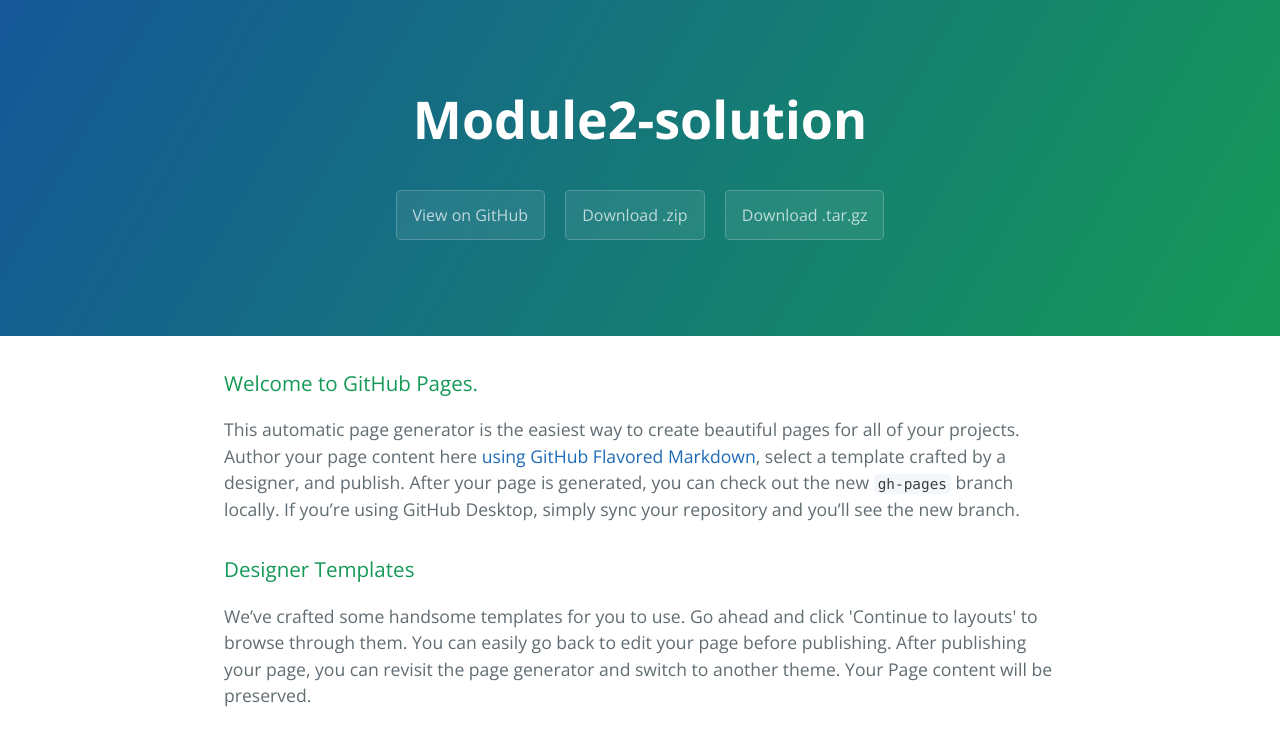
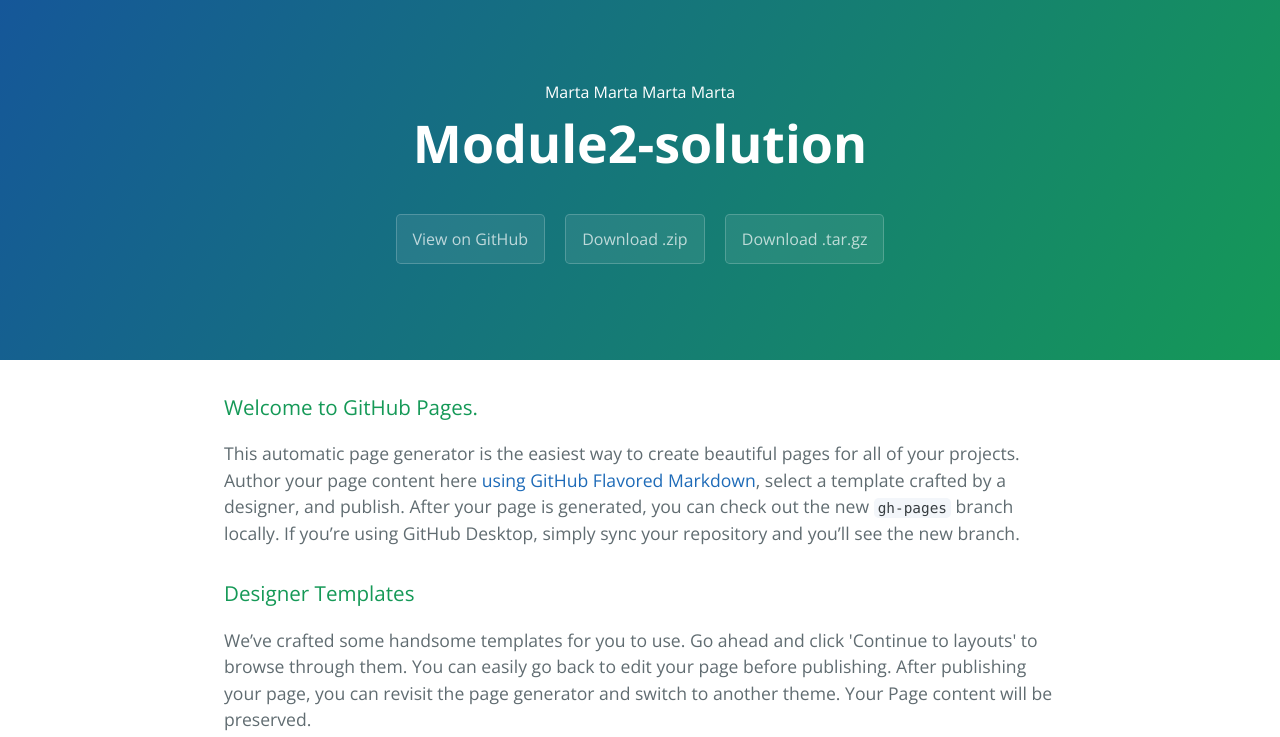
Before and after one commit to Marta11/module2-solution, a plain HTML site: page index.html in a window 1280 px wide. Shown: the top 737 px of the page. Drawn offline with nearby package versions, Linux system fonts and the light colour scheme.

Commit message:
Witaj świecie

```diff
--- a/index.html
+++ b/index.html
@@ -11,6 +11,7 @@
   </head>
   <body>
     <section class="page-header">
+    Marta Marta Marta Marta
       <h1 class="project-name">Module2-solution</h1>
       <h2 class="project-tagline"></h2>
       <a href="https://github.com/Marta11/module2-solution" class="btn">View on GitHub</a>
```
